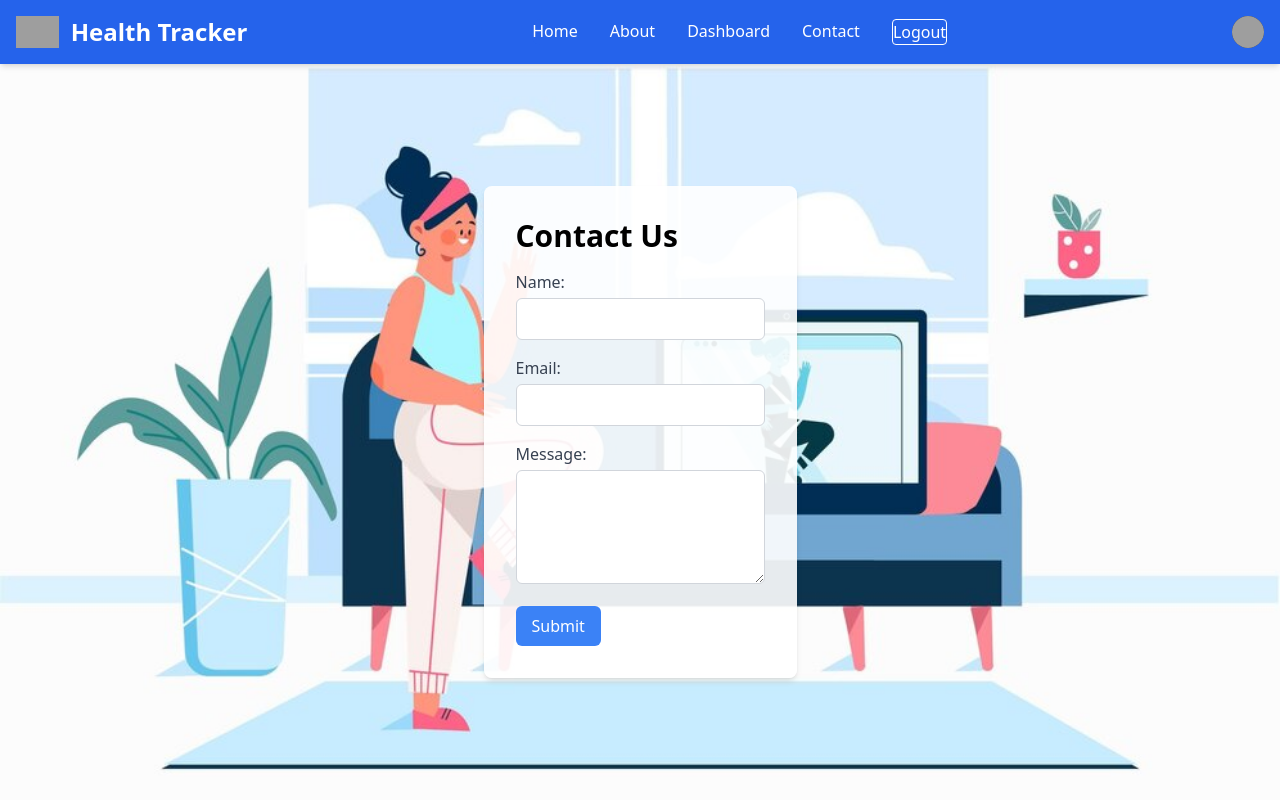
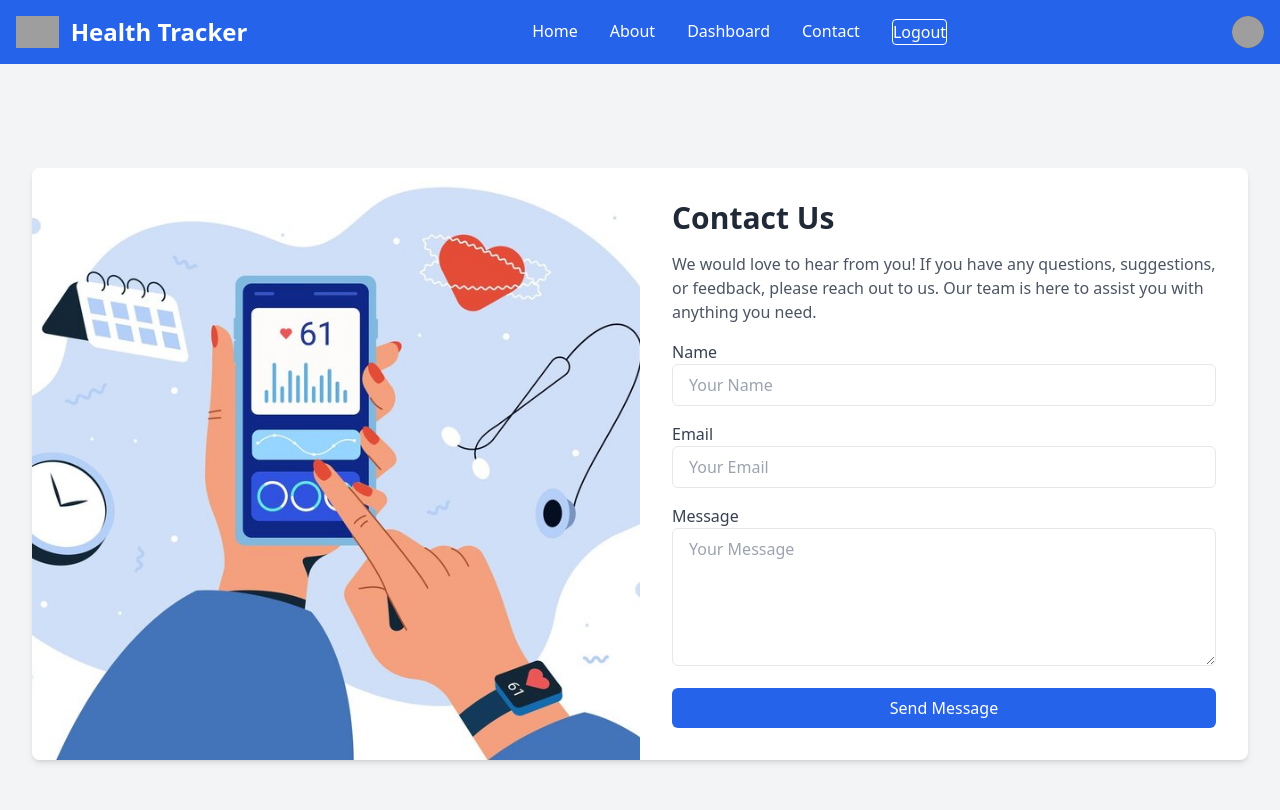
Before and after one commit to madhuri1818/HealthTracker, a React (Create React App) app in the folder frontend/: page /contact in a window 1280 px wide. Shown: the top 810 px of the page. Built offline with nearby package versions, Linux system fonts and the light colour scheme; grey boxes are pictures that could not be loaded.

Commit message:
Update Contact.js

```diff
--- a/frontend/src/components/Contact.js
+++ b/frontend/src/components/Contact.js
@@ -1,80 +1,60 @@
-import React, { useState } from 'react';
-import Navbar from './NavBar';
-import backgroundImage from './bg.jpg'; // Replace with your background image path
-
+import React from 'react';
+import contactImage from './contact.jpg';
+import NavBar from './NavBar';
 const Contact = () => {
-  const [formData, setFormData] = useState({
-    name: '',
-    email: '',
-    message: ''
-  });
-
-  const handleChange = (e) => {
-    setFormData({ ...formData, [e.target.name]: e.target.value });
-  };
-
-  const handleSubmit = (e) => {
-    e.preventDefault();
-    // Handle form submission (e.g., send data to server)
-    console.log('Form submitted:', formData);
-    // Reset form
-    setFormData({ name: '', email: '', message: '' });
-  };
-
   return (
-    <div
-      className="bg-cover bg-center min-h-screen flex flex-col"
-      style={{ backgroundImage: `url(${backgroundImage})` }}
-    >
-      <Navbar />
-      <div className="flex-grow flex items-center justify-center">
-        <div className="bg-white shadow-md rounded-lg p-8 max-w-2xl mx-auto bg-opacity-90">
-          <h1 className="text-3xl font-bold mb-4">Contact Us</h1>
-          <form onSubmit={handleSubmit} className="space-y-4">
+    <>
+    <NavBar/>
+    <div className="bg-gray-100 min-h-screen flex items-center justify-center">
+      <div className="max-w-7xl mx-auto p-8">
+        <div className="flex flex-col md:flex-row bg-white shadow-md rounded-lg overflow-hidden">
+          <div className="md:w-1/2 flex justify-center items-center bg-blue-600">
+            <img src={contactImage} alt="Contact Us" className="object-cover w-full h-full" />
+          </div>
+          <div className="md:w-1/2 p-8">
+            <h2 className="text-3xl font-semibold text-gray-800 mb-4">Contact Us</h2>
+            <p className="text-gray-600 mb-4">
+              We would love to hear from you! If you have any questions, suggestions, or feedback, please reach out to us.
+              Our team is here to assist you with anything you need.
+            </p>
+            <form className="space-y-4">
               <div>
-              <label className="block text-gray-700 font-medium mb-1" htmlFor="name">Name:</label>
+                <label className="block text-gray-700">Name</label>
                 <input
                   type="text"
-                name="name"
-                value={formData.name}
-                onChange={handleChange}
-                required
-                className="w-full p-2 border border-gray-300 rounded-md focus:outline-none focus:ring focus:ring-blue-200"
+                  className="w-full px-4 py-2 border rounded-md focus:outline-none focus:ring-2 focus:ring-blue-600"
+                  placeholder="Your Name"
                 />
               </div>
               <div>
-              <label className="block text-gray-700 font-medium mb-1" htmlFor="email">Email:</label>
+                <label className="block text-gray-700">Email</label>
                 <input
                   type="email"
-                name="email"
-                value={formData.email}
-                onChange={handleChange}
-                required
-                className="w-full p-2 border border-gray-300 rounded-md focus:outline-none focus:ring focus:ring-blue-200"
+                  className="w-full px-4 py-2 border rounded-md focus:outline-none focus:ring-2 focus:ring-blue-600"
+                  placeholder="Your Email"
                 />
               </div>
               <div>
-              <label className="block text-gray-700 font-medium mb-1" htmlFor="message">Message:</label>
+                <label className="block text-gray-700">Message</label>
                 <textarea
-                name="message"
-                value={formData.message}
-                onChange={handleChange}
-                required
-                className="w-full p-2 border border-gray-300 rounded-md focus:outline-none focus:ring focus:ring-blue-200"
-                rows="4"
-              />
+                  className="w-full px-4 py-2 border rounded-md focus:outline-none focus:ring-2 focus:ring-blue-600"
+                  rows="5"
+                  placeholder="Your Message"
+                ></textarea>
               </div>
               <button
                 type="submit"
-              className="px-4 py-2 bg-blue-500 text-white rounded-md hover:bg-blue-600 focus:outline-none focus:ring focus:ring-blue-300"
+                className="w-full bg-blue-600 text-white px-4 py-2 rounded-md hover:bg-blue-700 focus:outline-none focus:ring-2 focus:ring-blue-600"
               >
-              Submit
+                Send Message
               </button>
             </form>
           </div>
         </div>
       </div>
+    </div>
+    </>
   );
-};
+}
 
 export default Contact;
```
Lines whose indentation alone changed are shown as unchanged.
